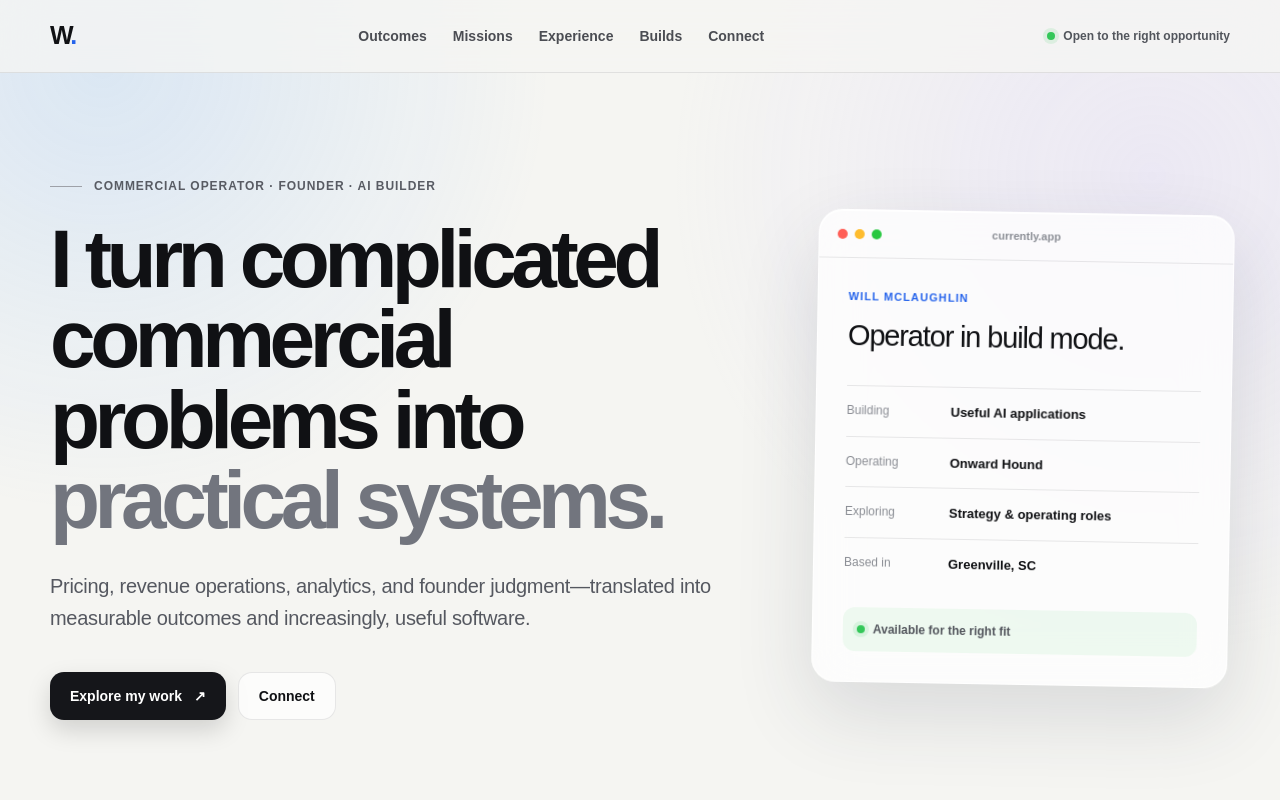
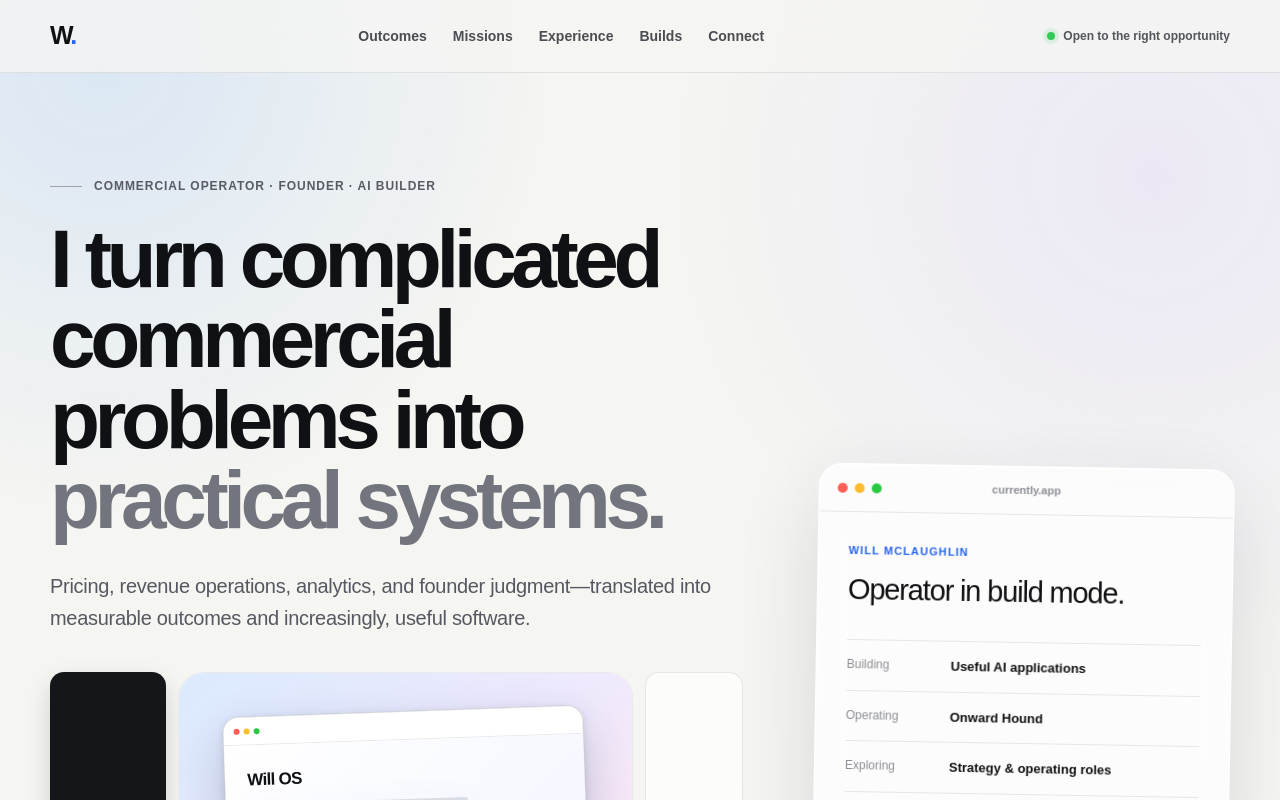
Before and after one commit to gitlovin-labs/will-portfolio, a Next.js app: page / in a window 1280 px wide. Shown: the top 800 px of the page. Built offline with nearby package versions, Linux system fonts and the light colour scheme.

Commit message:
Add Inside the Build hero action

```diff
--- a/app/page.tsx
+++ b/app/page.tsx
@@ -102,6 +102,7 @@
           <p className="hero-lede">Pricing, revenue operations, analytics, and founder judgment—translated into measurable outcomes and increasingly, useful software.</p>
           <div className="hero-actions">
             <a className="button button-primary" href="#outcomes">Explore my work <ArrowIcon /></a>
+            <BuildCaseStudy trigger="hero" />
             <a className="button button-secondary" href="#contact">Connect</a>
           </div>
         </div>
```
